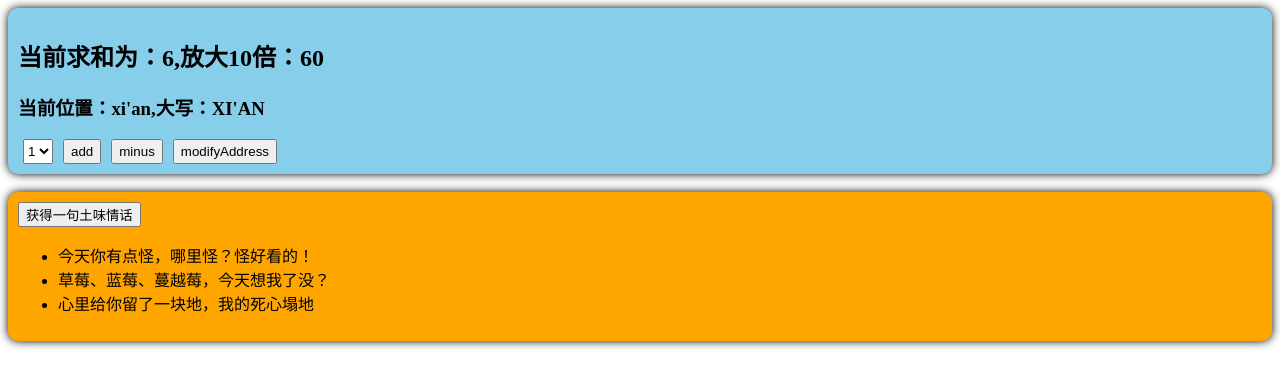
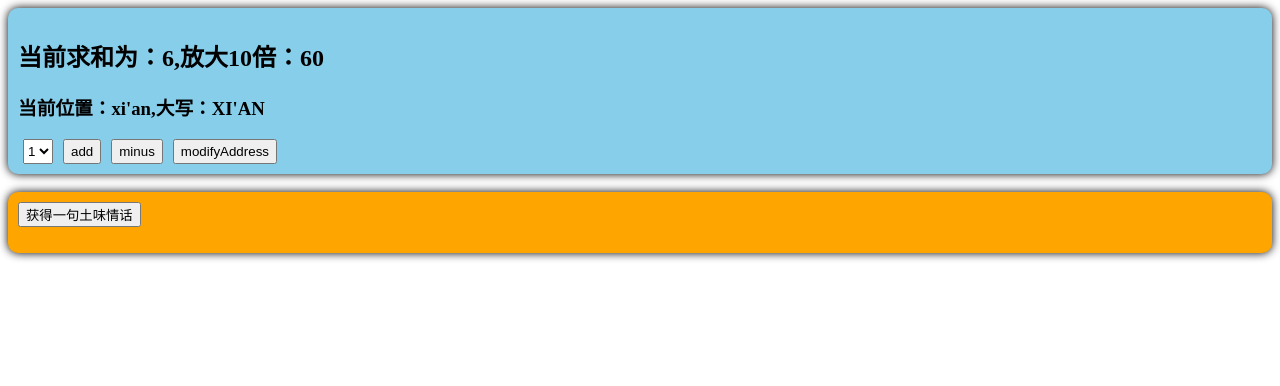
Before and after one commit to NadeshikoToRin/HelloVue3, a Vue app: page / in a window 1280 px wide. Shown: the top 386 px of the page. Built offline with nearby package versions, Linux system fonts and the light colour scheme.

Commit message:
017-$subscribe监控数据,localStorage.setItem（key:value）设置本地存储的内容,json.stringify将对象数据转换为字符串,json.parse解析字符串为对象数据类型

```diff
--- a/src/components/LoveTalk.vue
+++ b/src/components/LoveTalk.vue
@@ -20,10 +20,19 @@ const talkStore = useTalkStore();
 
 let {talkList} = storeToRefs(talkStore);
 
-
+//调用talkStore中的getTalk action获取数据
 async function getLoveTalk(){
     talkStore.getTalk();
 }
+
+//$subscribe方法类似watch方法
+talkStore.$subscribe((mutate,state)=>{
+    console.log("数据发生变化",mutate,state);
+    //key(talkList) : value
+    //Json.stringify讲对象数据转换为string
+    localStorage.setItem('talkList',JSON.stringify(state.talkList))
+
+})
 
 </script>
 
--- a/src/store/loveTalk.ts
+++ b/src/store/loveTalk.ts
@@ -17,11 +17,7 @@ export const useTalkStore = defineStore('talk', {
 
     state() {
         return {
-            talkList: [
-                { id: 'ftrfasdf01', title: '今天你有点怪，哪里怪？怪好看的！' },
-                { id: 'ftrfasdf02', title: '草莓、蓝莓、蔓越莓，今天想我了没？' },
-                { id: 'ftrfasdf03', title: '心里给你留了一块地，我的死心塌地' }
-            ]
+            talkList: JSON.parse(localStorage.getItem('talkList') as string) || []
         }
     }
 })
```
